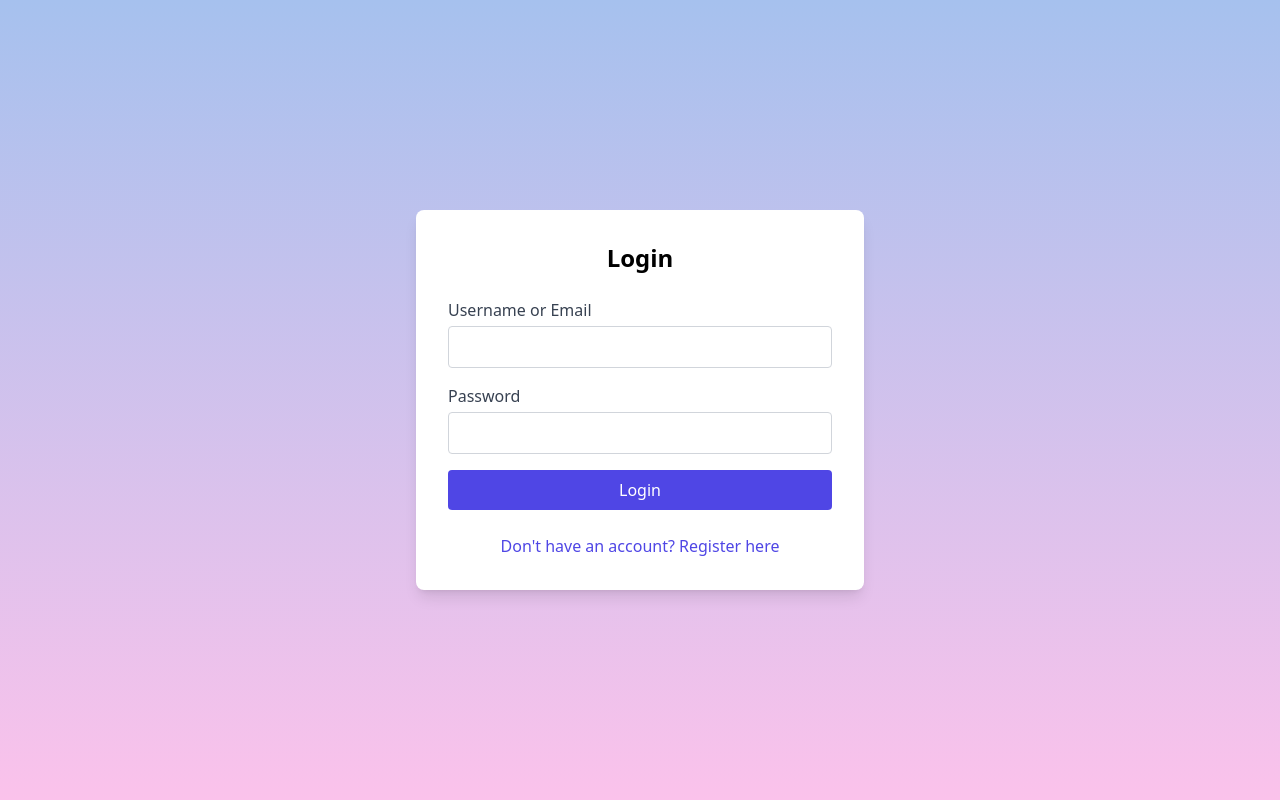
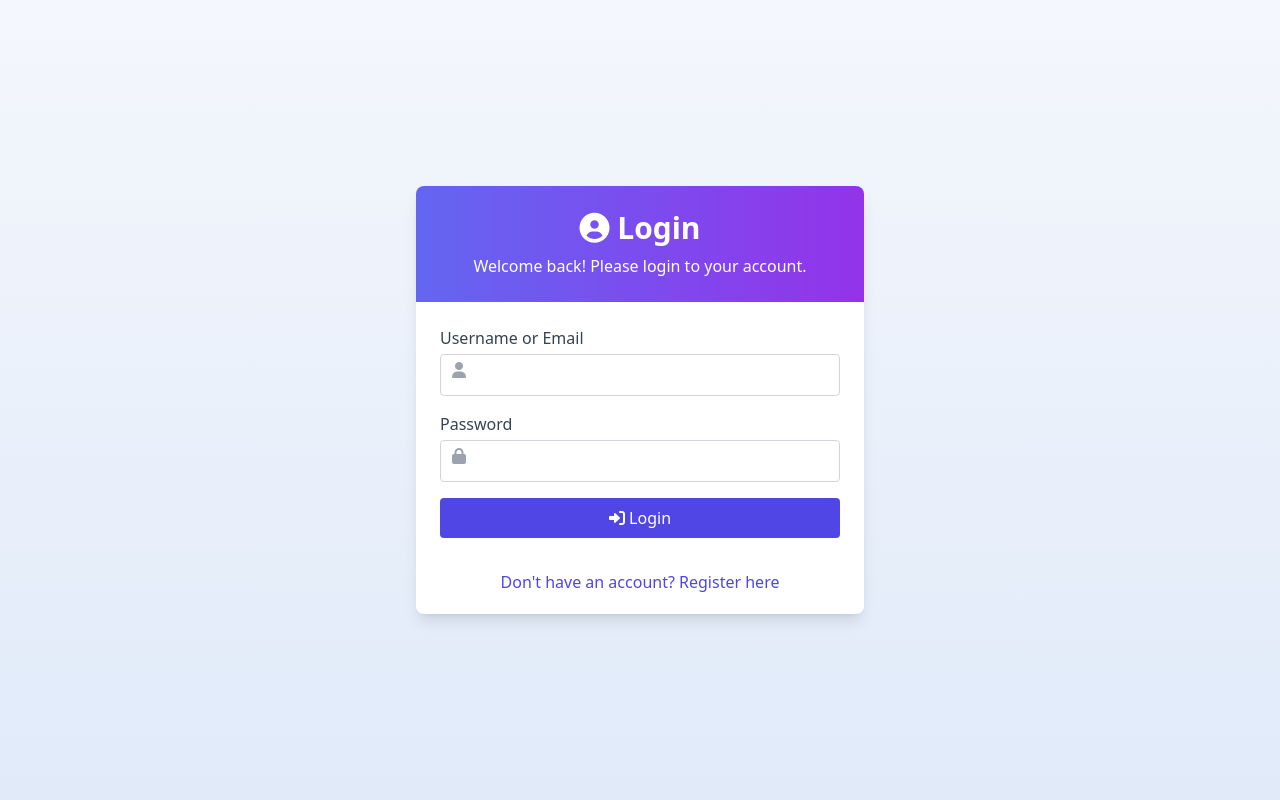
Before and after one commit to rascalosh/utswebproglec, a PHP site: page /login.php in a window 1280 px wide. Run offline with PHP 8.4, Linux system fonts and the light colour scheme; some libraries are stand-ins or nearby versions.

Commit message:
Update login.php

```diff
--- a/login.php
+++ b/login.php
@@ -1,6 +1,5 @@
 <?php
 session_start();
-
 include 'koneksi.php';
 
 $error = '';
@@ -8,7 +7,6 @@ $error = '';
 if ($_SERVER['REQUEST_METHOD'] == 'POST' && isset($_POST['login'])) {
     $input = trim($_POST['username_or_email']);
     $password = trim($_POST['password']);
-
 
     $stmt = $conn->prepare("SELECT * FROM users WHERE username = ? OR email = ?");
     $stmt->bind_param("ss", $input, $input);
@@ -38,7 +36,6 @@ if ($_SERVER['REQUEST_METHOD'] == 'POST' && isset($_POST['login'])) {
 }
 ?>
 
-
 <!DOCTYPE html>
 <html lang="en">
 <head>
@@ -46,42 +43,69 @@ if ($_SERVER['REQUEST_METHOD'] == 'POST' && isset($_POST['login'])) {
     <meta name="viewport" content="width=device-width, initial-scale=1.0">
     <title>Login</title>
     <script src="https://cdn.tailwindcss.com"></script>
+    <link rel="stylesheet" href="https://cdnjs.cloudflare.com/ajax/libs/font-awesome/6.0.0-beta3/css/all.min.css">
+    <style>
+        @keyframes slide-in {
+            from {
+                transform: translateY(-20px);
+                opacity: 0;
+            }
+            to {
+                transform: translateY(0);
+                opacity: 1;
+            }
+        }
+        .slide-in {
+            animation: slide-in 0.5s ease-out forwards;
+        }
+    </style>
 </head>
-<body class="bg-gradient-to-t from-[#fbc2eb] to-[#a6c1ee] flex items-center justify-center min-h-screen">
+<body class="bg-gradient-to-t from-[#E0EAF9] to-[#F4F7FC] flex items-center justify-center min-h-screen">
 
-    <div class="bg-white p-8 rounded-lg shadow-lg w-full max-w-md">
-        <h1 class="text-2xl font-bold mb-6 text-center">Login</h1>
+    <div class="bg-white shadow-lg rounded-lg overflow-hidden w-full max-w-md slide-in">
+        <div class="bg-gradient-to-r from-indigo-500 to-purple-600 p-6">
+            <h1 class="text-3xl font-bold text-white text-center mb-2">
+                <i class="fas fa-user-circle"></i> Login
+            </h1>
+            <p class="text-white text-center">Welcome back! Please login to your account.</p>
+        </div>
 
         <!-- Error Message -->
         <?php if (!empty($error)): ?>
-            <div class="bg-red-100 text-red-700 p-4 rounded mb-4">
+            <div class="bg-red-100 text-red-700 p-4 rounded mt-2">
                 <?php echo htmlspecialchars($error); ?>
             </div>
         <?php endif; ?>
 
         <!-- Login Form -->
-        <form action="login.php" method="post" class="space-y-4">
+        <form action="login.php" method="post" class="p-6 space-y-4">
             <!-- Username Field -->
 <div>
     <label for="username_or_email" class="block text-gray-700 font-medium">Username or Email</label>
-                <input type="text" name="username_or_email" id="username_or_email" class="w-full mt-1 p-2 border border-gray-300 rounded focus:outline-none focus:ring-2 focus:ring-indigo-500" required>
+    <div class="relative">
+        <input type="text" name="username_or_email" id="username_or_email" class="w-full mt-1 p-2 border border-gray-300 rounded focus:outline-none focus:ring-2 focus:ring-indigo-500 transition duration-300 ease-in-out pl-10" required>
+        <i class="fas fa-user absolute left-3 top-3 text-gray-400"></i> <!-- Changed top-2.5 to top-3 -->
+    </div>
 </div>
 
 <!-- Password Field -->
 <div>
     <label for="password" class="block text-gray-700 font-medium">Password</label>
-                <input type="password" name="password" id="password" class="w-full mt-1 p-2 border border-gray-300 rounded focus:outline-none focus:ring-2 focus:ring-indigo-500" required>
+    <div class="relative">
+        <input type="password" name="password" id="password" class="w-full mt-1 p-2 border border-gray-300 rounded focus:outline-none focus:ring-2 focus:ring-indigo-500 transition duration-300 ease-in-out pl-10" required>
+        <i class="fas fa-lock absolute left-3 top-3 text-gray-400"></i> <!-- Changed top-2.5 to top-3 -->
+    </div>
 </div>
 
             <!-- Submit Button -->
             <div>
-                <button type="submit" name="login" class="w-full bg-indigo-600 text-white p-2 rounded hover:bg-indigo-700 focus:outline-none focus:ring-2 focus:ring-indigo-500">
-                    Login
+                <button type="submit" name="login" class="w-full bg-indigo-600 text-white p-2 rounded hover:bg-indigo-700 focus:outline-none focus:ring-2 focus:ring-indigo-500 transition duration-300 ease-in-out transform hover:scale-105">
+                    <i class="fas fa-sign-in-alt"></i> Login
                 </button>
             </div>
         </form>
 
-        <div class="mt-6 text-center">
+        <div class="mt-2 mb-5 text-center">
             <a href="register.php" class="text-indigo-600 hover:underline">Don't have an account? Register here</a>
         </div>
     </div>
```
Lines whose indentation alone changed are shown as unchanged.
